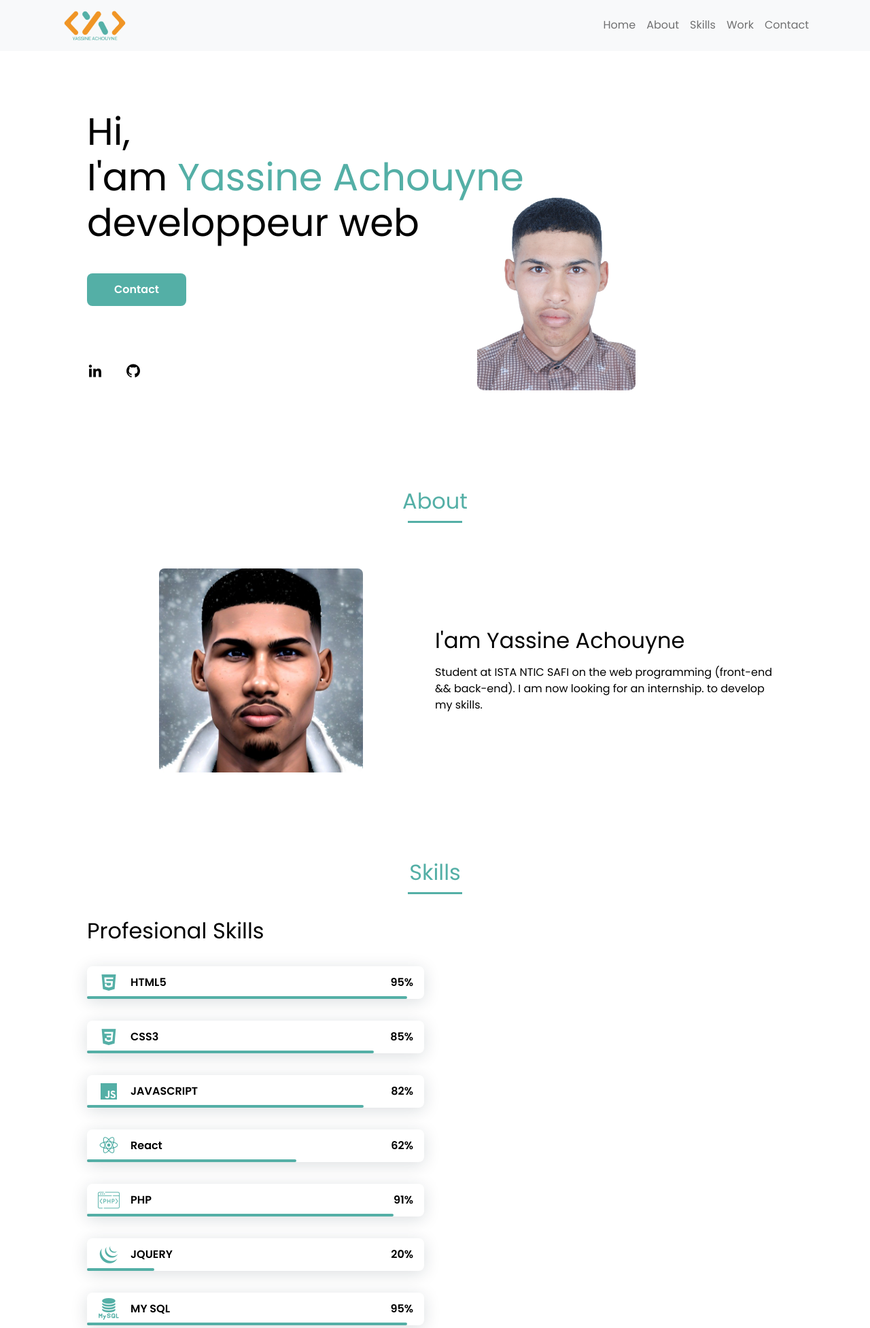
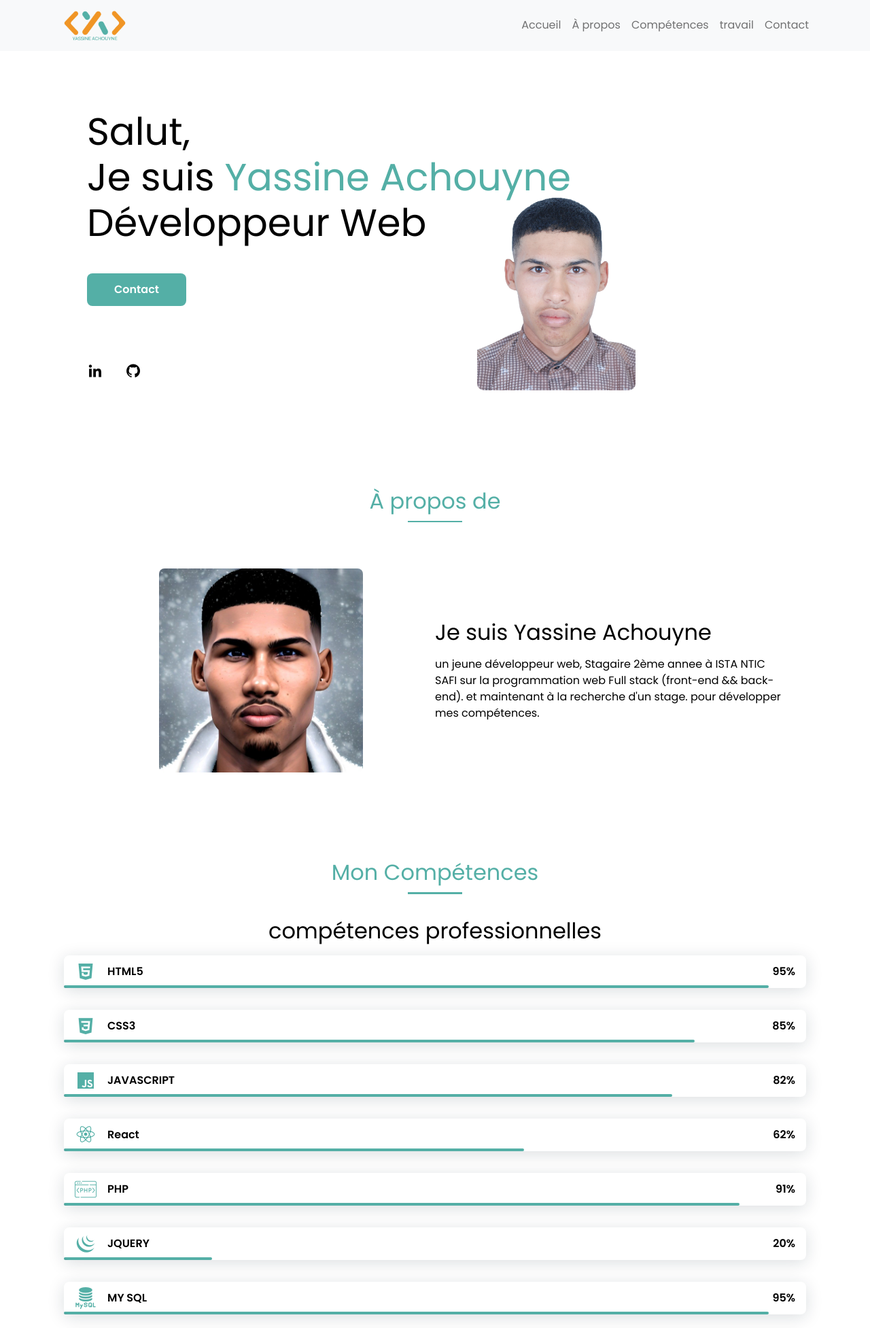
Before and after one commit to yassineAchouyne/Yassine_Achouyne, a PHP site: page / in a window 1280 px wide. Shown: the top 1953 px of the page at 68% size. Run offline with PHP 8.4, Linux system fonts and the light colour scheme.

Commit message:
misse a jour

```diff
--- a/index.html
+++ b/index.html
@@ -39,12 +39,16 @@
 
     <title>Yassine Achouyne</title>
   </head>
-  <body>
-    <div id="prelouder">yassine</div>
+  <body onload="f_prelouder()">
+    <div id="prelouder"></div>
     <nav class="navbar navbar-expand-lg navbar-light bg-light fixed-top">
       <div class="container">
         <a class="navbar-brand" href="#"
-          ><img style="width: 115px" src="src/img/LGGENE1 - Copie.png" alt="yassine achouyne" />
+          ><img
+            style="width: 115px"
+            src="src/img/LGGENE1 - Copie.png"
+            alt="yassine achouyne"
+          />
         </a>
         <button
           class="navbar-toggler"
@@ -60,16 +64,16 @@
         <div class="collapse navbar-collapse" id="navbarResponsive">
           <ul class="navbar-nav ms-auto">
             <li class="nav-item active">
-              <a class="nav-link" href="#home">Home</a>
+              <a class="nav-link" href="#home">Accueil</a>
             </li>
             <li class="nav-item">
-              <a class="nav-link" href="#about">About</a>
+              <a class="nav-link" href="#about">À propos</a>
             </li>
             <li class="nav-item">
-              <a class="nav-link" href="#skills">Skills</a>
+              <a class="nav-link" href="#skills">Compétences</a>
             </li>
             <li class="nav-item">
-              <a class="nav-link" href="#work">Work</a>
+              <a class="nav-link" href="#work">travail</a>
             </li>
             <li class="nav-item">
               <a
@@ -88,10 +92,11 @@
       <section class="home bd-grid" id="home">
         <div class="home__data" data-aos="fade-right">
           <h1 class="home__title">
-            Hi,
+            Salut,
             <br />
-            I'am <span class="home__title-color">Yassine Achouyne</span> <br />
-            developpeur web
+            Je suis <span class="home__title-color">Yassine Achouyne</span>
+            <br />
+            Développeur Web
           </h1>
 
           <a
@@ -123,31 +128,32 @@
           </a>
         </div>
 
-        <div class="home__img" data-aos="fade-left">
+        <div class="home__img" data-aos="fade-down">
           <img src="src/img/yassine.png" alt="yassine achouyne" />
         </div>
       </section>
 
       <div>
         <section class="about section" id="about">
-          <h2 class="section-title" data-aos="flip-up">About</h2>
+          <h2 class="section-title">À propos de</h2>
 
           <div class="about__container bd-grid">
             <div
               class="about__img"
-              data-aos="flip-left"
+              data-aos="flip-right"
               data-aos-easing="ease-out-cubic"
               data-aos-duration="2000"
             >
               <img src="src/img/1672090044291.jpg" alt="" />
             </div>
 
-            <div data-aos="zoom-out">
-              <h2 class="about__subtitle">I'am Yassine Achouyne</h2>
+            <div>
+              <h2 class="about__subtitle">Je suis Yassine Achouyne</h2>
               <p class="about__text">
-                Student at ISTA NTIC SAFI on the web programming (front-end &&
-                back-end). I am now looking for an internship. to develop my
-                skills.
+                un jeune développeur web, Stagaire 2ème annee à ISTA NTIC SAFI
+                sur la programmation web Full stack (front-end && back-end). et
+                maintenant à la recherche d'un stage. pour développer mes
+                compétences.
               </p>
             </div>
           </div>
@@ -155,17 +161,16 @@
       </div>
 
       <section class="skills section" id="skills">
-        <h2 class="section-title" data-aos="flip-left">Skills</h2>
+        <h2 class="section-title">Mon Compétences</h2>
 
-        <div class="skills__container bd-grid">
-          <div>
+        <div class="skills__container container">
+          <div class="container">
             <h2 class="skills__subtitle" data-aos="zoom-in-up">
-              Profesional Skills
+              compétences professionnelles
             </h2>
-            <p class="skills__text"></p>
             <div
               class="skills__data"
-              data-aos="fade-right"
+              data-aos="fade-up"
               data-aos-offset="300"
               data-aos-easing="ease-in-sine"
             >
@@ -181,7 +186,7 @@
 
             <div
               class="skills__data"
-              data-aos="fade-left"
+              data-aos="fade-down"
               data-aos-offset="300"
               data-aos-easing="ease-in-sine"
             >
@@ -196,7 +201,7 @@
             </div>
             <div
               class="skills__data"
-              data-aos="fade-right"
+              data-aos="fade-up"
               data-aos-offset="300"
               data-aos-easing="ease-in-sine"
             >
@@ -212,7 +217,7 @@
 
             <div
               class="skills__data"
-              data-aos="fade-left"
+              data-aos="fade-down"
               data-aos-offset="300"
               data-aos-easing="ease-in-sine"
             >
@@ -228,7 +233,7 @@
 
             <div
               class="skills__data"
-              data-aos="fade-right"
+              data-aos="fade-up"
               data-aos-offset="300"
               data-aos-easing="ease-in-sine"
             >
@@ -248,7 +253,7 @@
 
             <div
               class="skills__data"
-              data-aos="fade-left"
+              data-aos="fade-down"
               data-aos-offset="300"
               data-aos-easing="ease-in-sine"
             >
@@ -264,7 +269,7 @@
 
             <div
               class="skills__data"
-              data-aos="fade-right"
+              data-aos="fade-up"
               data-aos-offset="300"
               data-aos-easing="ease-in-sine"
             >
@@ -284,7 +289,7 @@
 
             <div
               class="skills__data"
-              data-aos="fade-left"
+              data-aos="fade-down"
               data-aos-offset="300"
               data-aos-easing="ease-in-sine"
             >
@@ -302,20 +307,18 @@
               </div>
             </div>
           </div>
-
-
         </div>
       </section>
 
       <section class="work section" id="work">
-        <h2 class="section-title">Work</h2>
+        <h2 class="section-title">Mon travail</h2>
 
         <div class="work__container bd-grid">
           <a
             href="https://github.com/YassineAchouyne/ecommerce"
             rel="noopener noreferrer"
             target="_blank"
-            data-aos="zoom-in"
+            data-aos="zoom-in-up"
             class="work__img"
           >
             <img src="src/img/ordishop.jpeg" alt="" />
@@ -344,22 +347,23 @@
     <footer class="footer">
       <p class="footer__title">Yassine Achouyne</p>
 
-      <p class="footer__copy">&#169; . All rigths reserved</p>
+      <p class="footer__copy">&#169; . Tous les droits sont réservés</p>
     </footer>
 
     <script src="https://unpkg.com/scrollreveal" integrity="filehash"></script>
 
-    <script src="https://unpkg.com/aos@next/dist/aos.js" integrity="filehash"></script>
+    <script
+      src="https://unpkg.com/aos@next/dist/aos.js"
+      integrity="filehash"
+    ></script>
     <script>
       AOS.init();
     </script>
     <script>
-      var louder=document.getElementById('prelouder');
-      window.addEventListener('load',function(){
-        louder.style.display="none"
-      })
-
-
+      var louder = document.getElementById("prelouder");
+      function f_prelouder(){
+        louder.style.display="none";
+      }
     </script>
   </body>
 </html>
--- /dev/null
+++ b/package.json
@@ -0,0 +1,5 @@
+{
+  "dependencies": {
+    "aos": "^2.3.4"
+  }
+}
--- a/src/style.css
+++ b/src/style.css
@@ -289,15 +289,18 @@ h1, h2, p {
   .skills__container {
 	row-gap: 2rem;
 	text-align: center;
+	display: flex;
+  }
+  .skills__container>div{
+	width: 100%;
   }
 
   .skills__subtitle {
 	margin-bottom: var(--mb-2);
+	text-align: center;
   }
 
-  .skills__text {
-	margin-bottom: var(--mb-4);
-  }
+
 
   .skills__data {
 	display: flex;
```
Also changed, not shown: package-lock.json (added).
